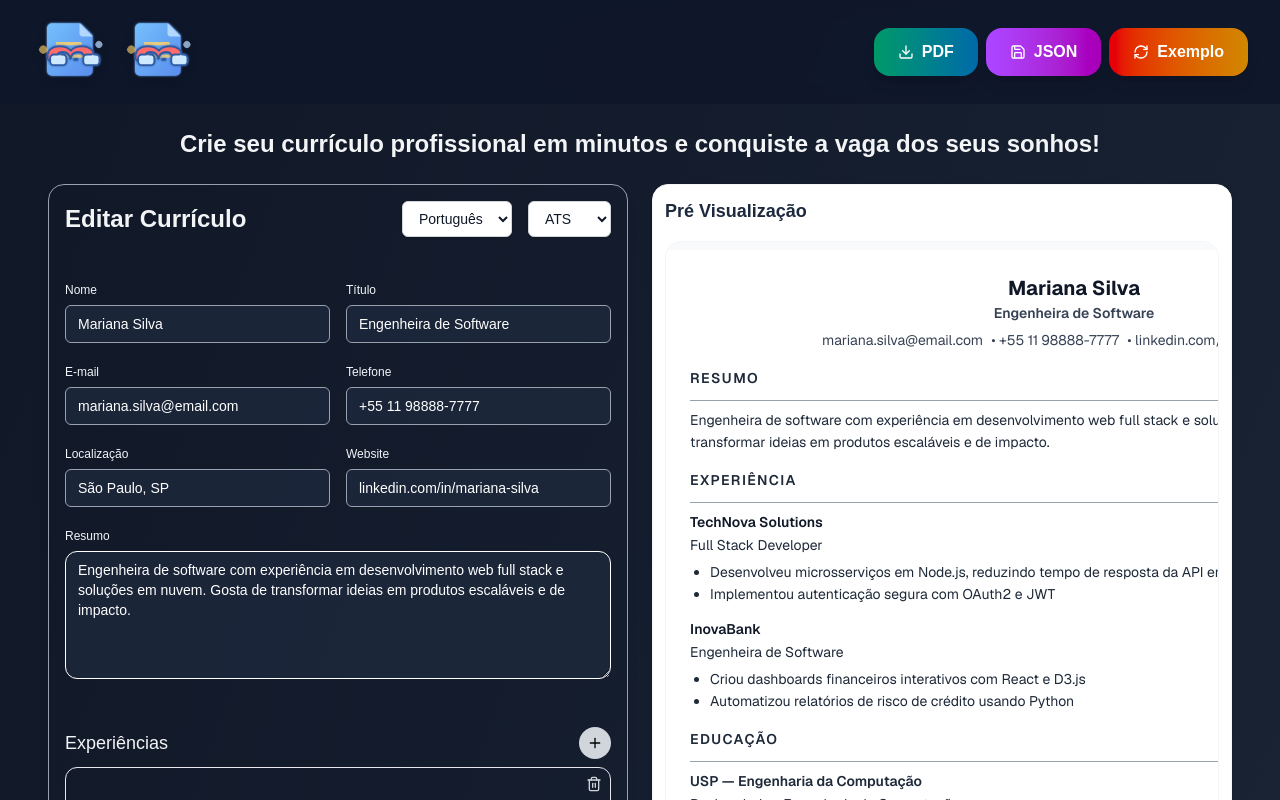
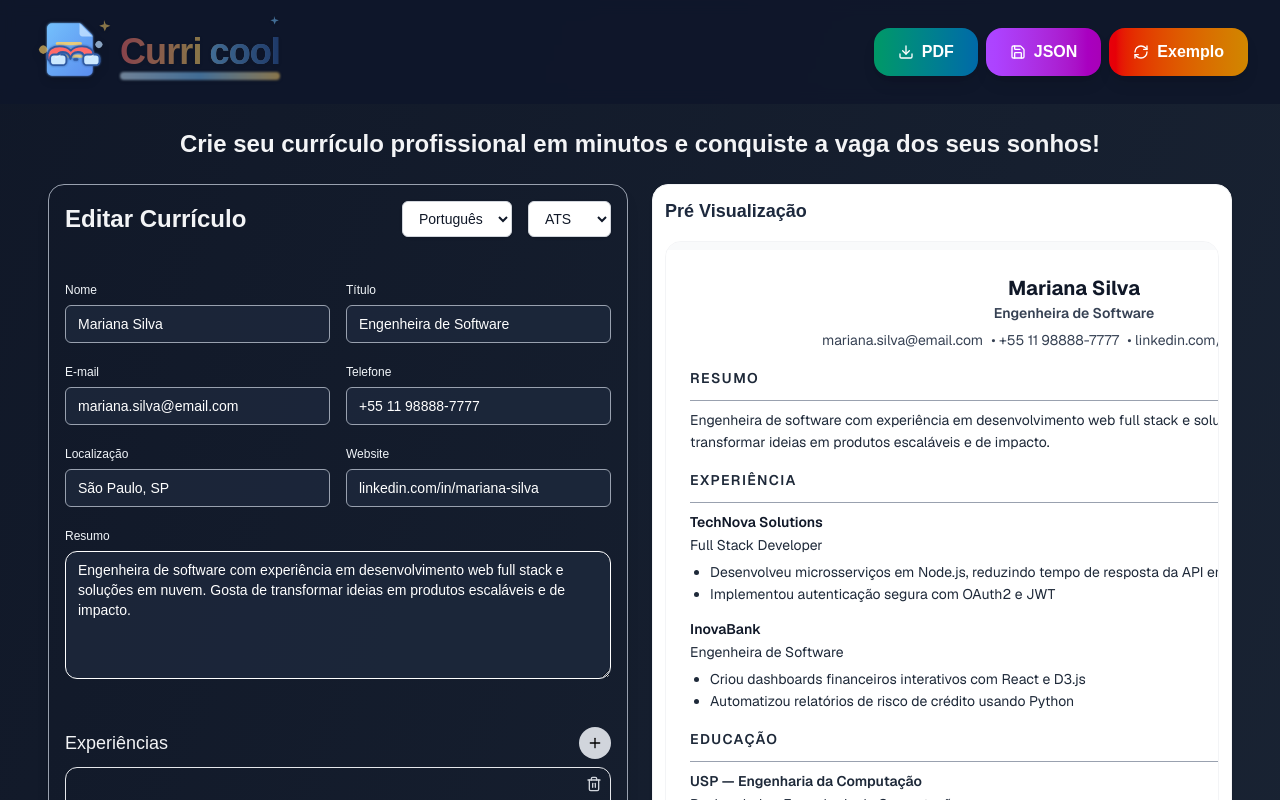
Before and after one commit to Caduzinhok/curricool, a Next.js app: page / in a window 1280 px wide. Shown: the top 800 px of the page. Built offline with nearby package versions, Linux system fonts and the light colour scheme.

Commit message:
fix: adjust logo

```diff
--- a/components/navbar.tsx
+++ b/components/navbar.tsx
@@ -3,6 +3,7 @@ import { ResumeData } from "@/types/types";
 import { demoData } from "@/utils/demo-data";
 import { exportJSON } from "@/utils/json";
 import { Download, RefreshCw, Save } from "lucide-react";
+import CurricoolTitle from "./curricool-title";
 
 interface NavbarProps {
     handlePrint: () => void;
@@ -19,7 +20,7 @@ export default function Navbar({ handlePrint, data, setData }: NavbarProps) {
                 <div className="mx-auto px-4 sm:px-8 py-3 flex flex-col sm:flex-row items-center justify-between gap-2">
                   <div className="flex items-center gap-2">
                     <CurricoolLogo />
-                    <CurricoolLogo />
+                    <CurricoolTitle />
                   </div>
                   <div className="flex flex-wrap justify-center sm:justify-end items-center gap-2 mt-2 sm:mt-0">
                     <button
```
